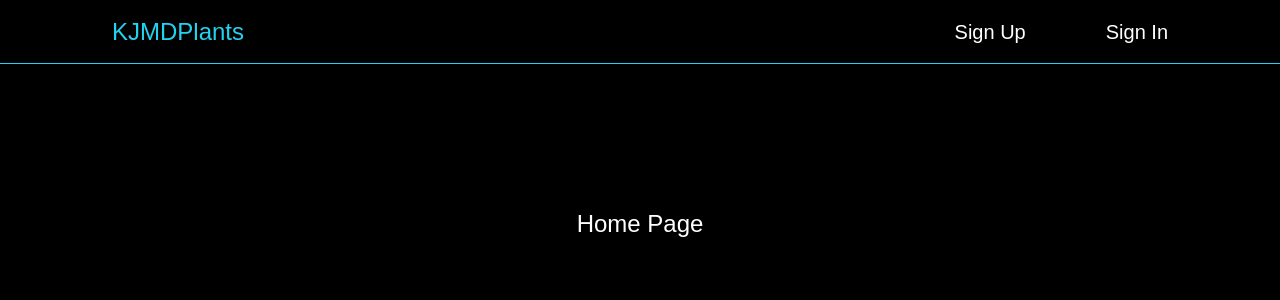
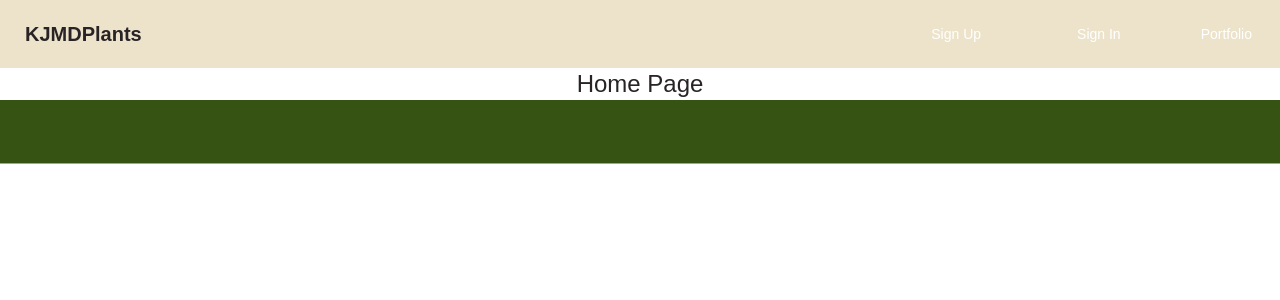
Before and after one commit to Klintonjmd/KJMDPlants, a React (Create React App) app in the folder client/: page / in a window 1280 px wide. Shown: the top 300 px of the page. Built offline with nearby package versions, Linux system fonts and the light colour scheme.

Commit message:
Create Footer Component and add DaisyUI and Retro Theme

```diff
--- a/client/package.json
+++ b/client/package.json
@@ -38,6 +38,7 @@
     ]
   },
   "devDependencies": {
+    "daisyui": "^4.10.1",
     "tailwindcss": "^3.4.3"
   }
 }
--- a/client/public/index.html
+++ b/client/public/index.html
@@ -1,5 +1,5 @@
 <!DOCTYPE html>
-<html lang="en">
+<html lang="en" data-theme="retro">
   <head>
     <meta charset="utf-8" />
     <link rel="icon" href="%PUBLIC_URL%/favicon.ico" />
--- a/client/src/App.js
+++ b/client/src/App.js
@@ -1,7 +1,7 @@
 function App() {
   return (
     <div>
-      <h1 className="text-2xl text-center text-white">Home Page</h1>
+      <h1 className="text-2xl text-center text-stone">Home Page</h1>
     </div>
   )
 }
--- /dev/null
+++ b/client/src/components/Footer.js
@@ -0,0 +1,7 @@
+export default function FooterBar() {
+  return (
+    <div className="flex items-center justify-between w-full h-16 px-12 py-2 mt-auto border-b text-stone mb-36 border-stone-400 bg-lime-900 ">
+
+    </div>
+  )
+}
--- a/client/src/components/Navigation.js
+++ b/client/src/components/Navigation.js
@@ -2,14 +2,19 @@ import { Link } from 'react-router-dom'
 
 export default function Navigation() {
   return (
-    <nav className="flex items-center justify-between w-full h-16 py-2 text-white border-b px-28 mb-36 border-cyan-400">
-      <Link to='/' className='text-2xl font-medium text-white'>
-        <span className='text-cyan-400'>KJMDPlants</span>
+    <div className="navbar bg-base-100">
+      <div className="flex-1">
+      <Link to='/'>
+        <a className="text-xl btn btn-ghost">KJMDPlants</a>
       </Link>
-      <ul className='flex items-center h-16 text-xl'>
-        <li><Link to='/signup'>Sign Up</Link></li>
-        <li className='pl-20'><Link to='/signin'>Sign In</Link></li>
-      </ul>
-    </nav>
+      </div>
+      <div className="flex-none">
+        <ul className="px-1 menu menu-horizontal">
+        <li><Link className='text-white' to='/signup'>Sign Up</Link></li>
+        <li className='pl-16 text-white'><Link to='/signin'>Sign In</Link></li>
+        <li><a className='pl-16 text-white' href='http://klintonjmd.com/' target="_blank">Portfolio</a></li>
+        </ul>
+      </div>
+    </div>
   )
 }
--- a/client/src/index.css
+++ b/client/src/index.css
@@ -1,5 +1,8 @@
 body {
-  background-color: black
+  background-color: #FFF;
+  min-height: 100vh;
+  display: flex;
+  flex-direction: column;
 }
 
 @tailwind base;
--- a/client/src/layouts/RootLayout.js
+++ b/client/src/layouts/RootLayout.js
@@ -1,11 +1,13 @@
 import Navigation from "../components/Navigation"
 import { Outlet } from 'react-router-dom'
+import Footer from "../components/Footer"
 
 export default function RootLayout() {
   return (
     <div>
       <Navigation />
       <Outlet />
+      <Footer />
     </div>
   )
 }
--- a/client/src/pages/Signup.js
+++ b/client/src/pages/Signup.js
@@ -20,13 +20,13 @@ function SignUp() {
   return (
     <div>
       <form className='mx-auto border-2 p-9 md:p-12 w-72 md:w-96 border-cyan-400 mt-36 h-84' onSubmit={submitHandler}>
-        <h3 className='pb=6 text-2xl text-center text-white'>Sign Up</h3>
-        <label className='block mb-1 text-xl text-cyan-400' htmlFor='username'>Username</label>
+        <h3 className='pb=6 text-2xl text-center text-stone'>Sign Up</h3>
+        <label className='block mb-1 text-xl text-stone' htmlFor='username'>Username</label>
         <input className='w-full h-8 p-1 mb-6 focus:outline-none' id='username' type='text' value={username} onChange={(e) => setUsername(e.target.value)} />
-        <label className='block mb-1 text-xl text-cyan-400' htmlFor='password'>Password</label>
+        <label className='block mb-1 text-xl text-stone' htmlFor='password'>Password</label>
         <input className='w-full h-8 p-1 mb-6 focus:outline-none' id='password' type='password' value={password} onChange={(e) => setPassword(e.target.value)} />
         <div className='flex justify-between'>
-          <button className='px-3 py-1 rounded-sm bg-cyan-400' type='submit'>Submit</button>
+          <button className='px-3 py-1 bg-purple-400 rounded-sm' type='submit'>Submit</button>
           <button className='px-3 py-1 rounded-sm bg-cyan-400' type='button'>Cancel</button>
         </div>
         {user ? <Navigate to='/profile' replace={true} state={user} /> : null}
--- a/client/tailwind.config.js
+++ b/client/tailwind.config.js
@@ -6,8 +6,13 @@ module.exports = {
   theme: {
     extend: {},
     fontFamily: {
-      'sans': ['Avenir', 'Arial', 'sans-serif']
+      'sans': ['Avenir', 'Arial', 'sans']
     }
   },
-  plugins: [],
+  plugins: [
+    require("daisyui")
+  ],
+  daisyui: {
+    themes: ["retro"],
+  },
 }
```
Also changed, not shown: 1 other file (tests, documents, lock files or other folders).
